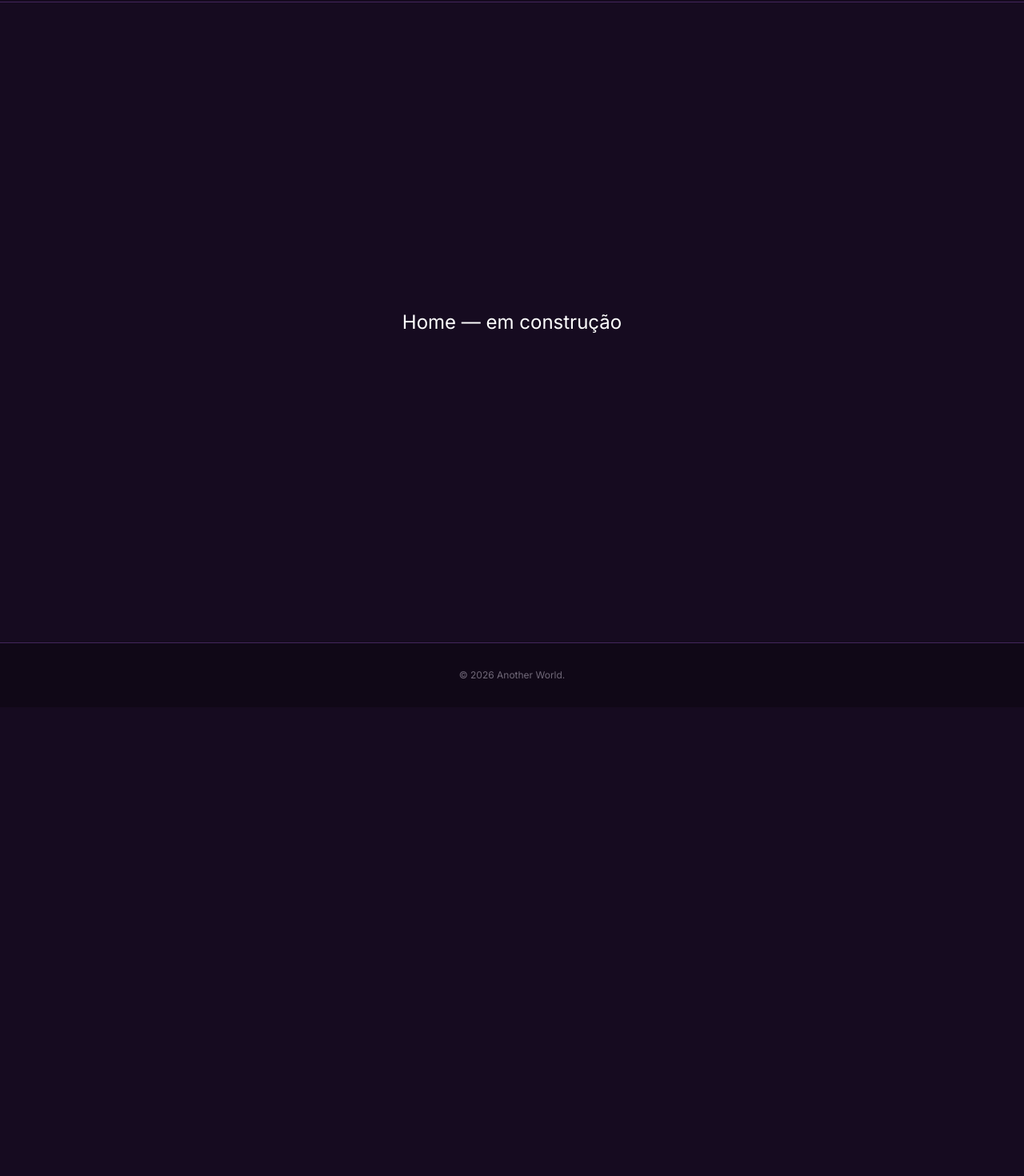
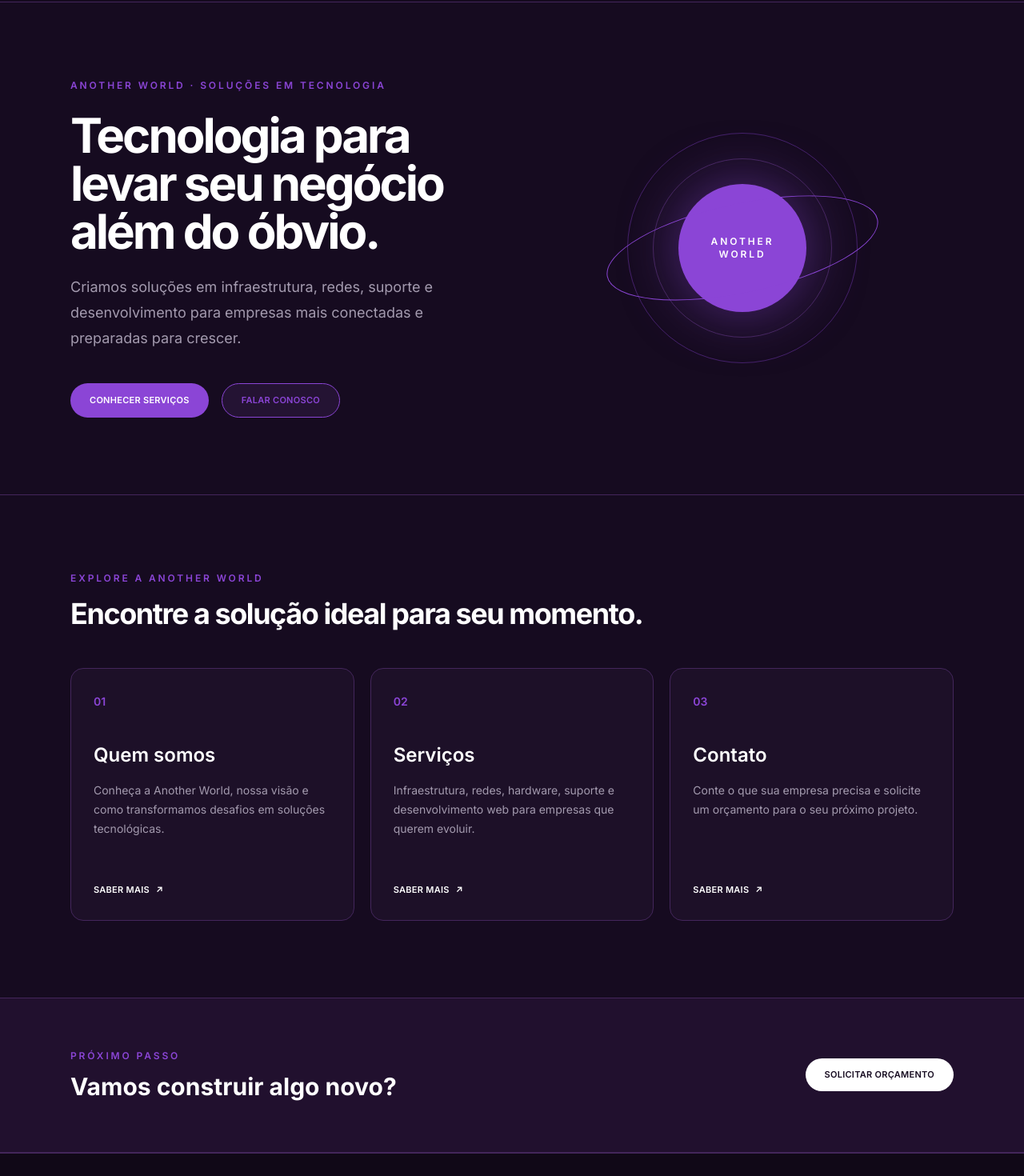
Before and after one commit to Another-World/FRONT-END.V2, a React (Vite) app in the folder another-world-v2/: page / in a window 1280 px wide. Shown: the part 80-1550 px from the top of the page at 80% size. Before the commit the page ends 964 px from the top, so only its background shows below. Built offline with nearby package versions, Linux system fonts and the light colour scheme.

Commit message:
feat: Refactor Button component to support custom element types and update Home page layout with new sections and buttons

```diff
--- a/another-world-v2/src/components/ui/Button.jsx
+++ b/another-world-v2/src/components/ui/Button.jsx
@@ -1,16 +1,22 @@
-export default function Button({ children, variant = "outline", className = "", ...props }) {
+export default function Button({
+  children,
+  variant = "outline",
+  className = "",
+  as: Component = "button",
+  ...props
+}) {
   const variants = {
-    outline: "bg-bg-card-inner border border-purple text-purple",
+    outline: "border border-purple bg-bg-card-inner text-purple",
     white: "bg-white text-bg-dark",
     solid: "bg-purple text-white",
   };
 
   return (
-    <button
-      className={`inline-flex items-center justify-center px-6 py-3 rounded-full text-[11px] font-semibold uppercase tracking-wide whitespace-nowrap transition hover:opacity-90 ${variants[variant]} ${className}`}
+    <Component
+      className={`inline-flex items-center justify-center rounded-full px-6 py-3 text-[11px] font-semibold uppercase tracking-wide transition hover:opacity-90 ${variants[variant]} ${className}`}
       {...props}
     >
       {children}
-    </button>
+    </Component>
   );
 }
--- a/another-world-v2/src/pages/Home/index.jsx
+++ b/another-world-v2/src/pages/Home/index.jsx
@@ -1,7 +1,127 @@
+import { Link } from "react-router-dom";
+import Button from "../../components/ui/Button";
+
+const pages = [
+  {
+    number: "01",
+    title: "Quem somos",
+    description:
+      "Conheça a Another World, nossa visão e como transformamos desafios em soluções tecnológicas.",
+    to: "/quem-somos",
+  },
+  {
+    number: "02",
+    title: "Serviços",
+    description:
+      "Infraestrutura, redes, hardware, suporte e desenvolvimento web para empresas que querem evoluir.",
+    to: "/servicos",
+  },
+  {
+    number: "03",
+    title: "Contato",
+    description:
+      "Conte o que sua empresa precisa e solicite um orçamento para o seu próximo projeto.",
+    to: "/contato",
+  },
+];
+
 export default function Home() {
   return (
-    <div className="min-h-screen flex items-center justify-center">
-      <p className="text-white text-2xl">Home — em construção</p>
+    <div className="overflow-hidden bg-bg-dark text-white">
+      <section className="border-b border-border">
+        <div className="mx-auto grid min-h-[600px] max-w-6xl items-center gap-12 px-6 py-24 lg:grid-cols-2">
+          <div>
+            <p className="text-xs font-semibold uppercase tracking-[0.24em] text-purple">
+              Another World · Soluções em tecnologia
+            </p>
+
+            <h1 className="mt-6 text-5xl font-bold tracking-[-0.05em] sm:text-6xl">
+              Tecnologia para levar seu negócio além do óbvio.
+            </h1>
+
+            <p className="mt-6 max-w-xl text-lg leading-8 text-text-muted">
+              Criamos soluções em infraestrutura, redes, suporte e
+              desenvolvimento para empresas mais conectadas e preparadas para
+              crescer.
+            </p>
+
+            <div className="mt-10 flex flex-wrap gap-4">
+              <Button as={Link} to="/servicos" variant="solid">
+                Conhecer serviços
+              </Button>
+
+              <Button as={Link} to="/contato" variant="outline">
+                Falar conosco
+              </Button>
+            </div>
+          </div>
+
+          <div className="relative mx-auto flex h-72 w-72 items-center justify-center">
+            <div className="absolute inset-0 rounded-full border border-purple/40" />
+            <div className="absolute inset-8 rounded-full border border-border" />
+            <div className="absolute inset-16 rounded-full bg-purple shadow-[0_0_70px_rgba(139,69,214,0.5)]" />
+            <div className="absolute h-28 w-[120%] -rotate-12 rounded-[100%] border border-purple" />
+
+            <span className="relative text-center text-xs font-semibold uppercase tracking-[0.24em]">
+              Another<br />World
+            </span>
+          </div>
+        </div>
+      </section>
+
+      <section className="mx-auto max-w-6xl px-6 py-24">
+        <p className="text-xs font-semibold uppercase tracking-[0.24em] text-purple">
+          Explore a Another World
+        </p>
+
+        <h2 className="mt-4 text-3xl font-bold tracking-[-0.04em] sm:text-4xl">
+          Encontre a solução ideal para seu momento.
+        </h2>
+
+        <div className="mt-12 grid gap-5 lg:grid-cols-3">
+          {pages.map((page) => (
+            <article
+              key={page.to}
+              className="rounded-2xl border border-border bg-bg-card p-7 transition hover:-translate-y-1 hover:border-purple"
+            >
+              <span className="text-sm font-semibold text-purple">
+                {page.number}
+              </span>
+
+              <h3 className="mt-10 text-2xl font-semibold">{page.title}</h3>
+
+              <p className="mt-4 min-h-24 text-sm leading-6 text-text-muted">
+                {page.description}
+              </p>
+
+              <Link
+                to={page.to}
+                className="mt-8 inline-flex items-center gap-2 text-[11px] font-semibold uppercase tracking-wide text-white transition hover:text-purple"
+              >
+                Saber mais <span aria-hidden="true">↗</span>
+              </Link>
+            </article>
+          ))}
+        </div>
+      </section>
+
+      <section className="border-y border-border bg-bg-section">
+        <div className="mx-auto flex max-w-6xl flex-col items-start justify-between gap-6 px-6 py-16 sm:flex-row sm:items-center">
+          <div>
+            <p className="text-xs font-semibold uppercase tracking-[0.24em] text-purple">
+              Próximo passo
+            </p>
+
+            <h2 className="mt-3 text-3xl font-bold">
+              Vamos construir algo novo?
+            </h2>
+          </div>
+
+          <Button as={Link} to="/contato" variant="white">
+            Solicitar orçamento
+          </Button>
+        </div>
+      </section>
     </div>
   );
 }
--- a/another-world-v2/src/pages/Quem-somos/index.jsx
+++ b/another-world-v2/src/pages/Quem-somos/index.jsx
@@ -1,4 +1,4 @@
-import React from 'react'
+
 
 export default function QuemSomos() {
   return (
--- a/another-world-v2/src/pages/Servicos/index.jsx
+++ b/another-world-v2/src/pages/Servicos/index.jsx
@@ -1,4 +1,3 @@
-import React from 'react'
 
 export default function Servicos() {
   return (
--- a/another-world-v2/vite.config.js
+++ b/another-world-v2/vite.config.js
@@ -1,8 +1,7 @@
-import react from '@vitejs/plugin-react'
-import { defineConfig } from 'vite'
-import tailwindcss from '@tailwindcss/vite'
+import react from "@vitejs/plugin-react";
+import { defineConfig } from "vite";
+import tailwindcss from "@tailwindcss/vite";
 
-// https://vite.dev/config/
 export default defineConfig({
-  plugins: [react()],
-})
+  plugins: [react(), tailwindcss()],
+});
```
